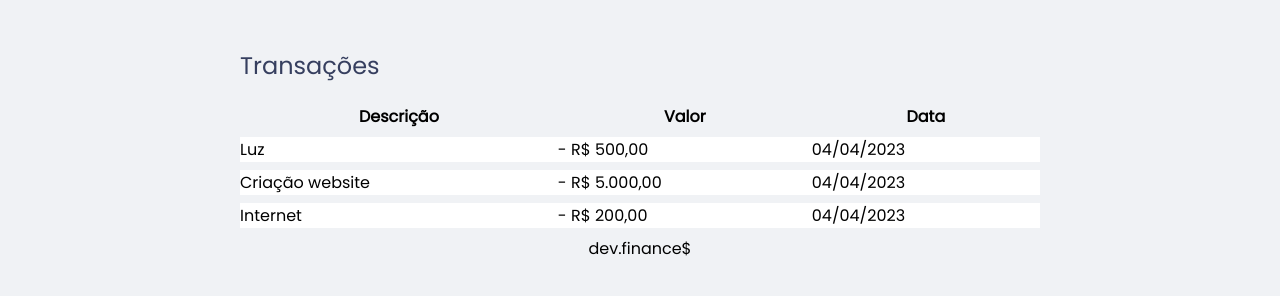
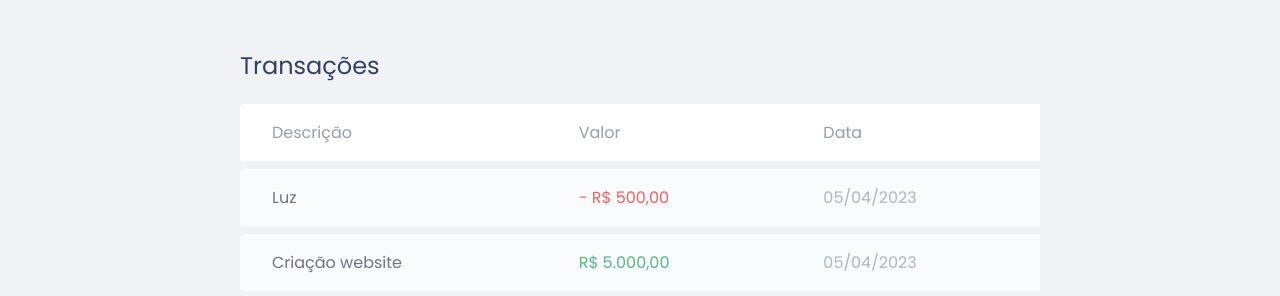
Before and after one commit to thaisjunges/Maratona_Rocktseet, a plain HTML site: page Maratona_Rocktseet/index.html in a window 1280 px wide. Shown: the part 638-934 px from the top of the page. Before the commit the page ends 899 px from the top, so only its background shows below. Drawn offline with Linux system fonts and the light colour scheme.

Commit message:
Maratona de Programação

```diff
--- a/Maratona_Rocktseet/index.html
+++ b/Maratona_Rocktseet/index.html
@@ -50,20 +50,20 @@
                 </thead>
                 <tbody>
                     <tr>
-                        <td>Luz</td>
-                        <td>- R$ 500,00</td>
-                        <td>04/04/2023
+                        <td class="description">Luz</td>
+                        <td class="expense">- R$ 500,00</td>
+                        <td class="date">05/04/2023
                         </td>
                     </tr>
                     <tr>
-                        <td>Criação website</td>
-                        <td>- R$ 5.000,00</td>
-                        <td>04/04/2023</td>
+                        <td class="description">Criação website</td>
+                        <td class="income">R$ 5.000,00</td>
+                        <td class="date">05/04/2023</td>
                     </tr>
                     <tr>
-                        <td>Internet</td>
-                        <td>- R$ 200,00</td>
-                        <td>04/04/2023
+                        <td class="description">Internet</td>
+                        <td class="expense">- R$ 200,00</td>
+                        <td class="date">05/04/2023
                         </td>
                     </tr>
                 </tbody>
--- a/Maratona_Rocktseet/style.css
+++ b/Maratona_Rocktseet/style.css
@@ -87,14 +87,62 @@ header {
 #data-table {
     width: 100%;
     border-spacing: 0 0.5rem;
+    color: #969cb3;
+
+}
+
+table thead tr th:first-child,
+table tbody tr td:first-child {
+    border-radius: 0.25rem 0 0 0.25rem;
+
+}
+
+table thead th {
+    background: #fff;
+    font-weight: normal;
+    padding: 1rem 2rem;
+    text-align: left;
+
+}
+
+table tbody tr {
+    opacity: 0.7;
+}
+
+
+table tbody tr:hover {
+    opacity: 1;
 }
 
 table td {
     background: #fff;
+    padding: 1rem 2rem;
+
 }
+
+table tbody td {
+    background: #fff;
+    padding: 1rem 2rem;
+}
+
+td.description {
+    color: var(--dark-blue);
+}
+
+td.income {
+    color: #12a454;
+}
+
+td.expense {
+    color: #e92929;
+}
+
 
 /* FOOTER */
 
 footer {
     text-align: center;
+    padding: 4rem 0 2rem;
+    color: var(--dark-blue);
+    opacity: 0.6;
 }
```
